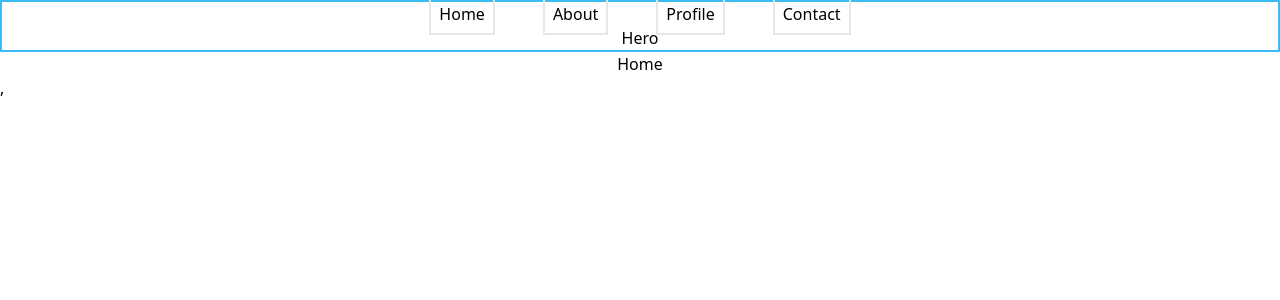
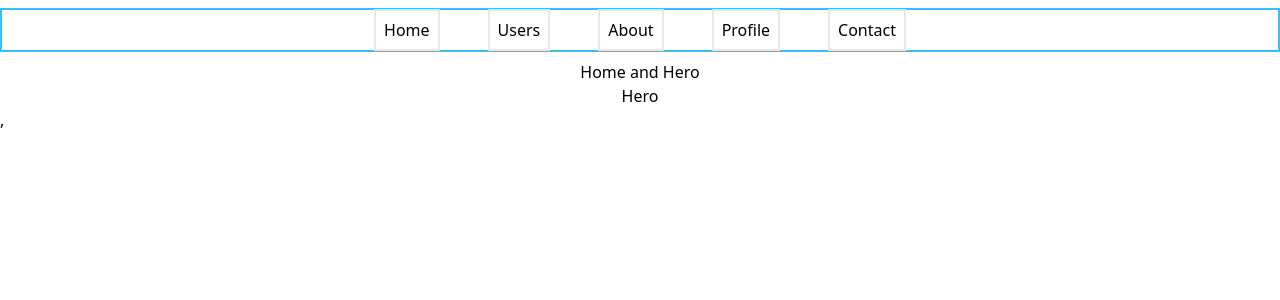
Before and after one commit to Toufiquer/p6-react-router, a React (Create React App) app: page / in a window 1280 px wide. Shown: the top 300 px of the page. Built offline with nearby package versions, Linux system fonts and the light colour scheme.

Commit message:
design done next nested route

```diff
--- a/src/App.js
+++ b/src/App.js
@@ -6,6 +6,7 @@ import Header from "./components/Header/Header";
 import Home from "./components/Home/Home";
 import NotFound from "./components/NotFound/NotFound";
 import Profile from "./components/Profile/Profile";
+import Users from "./components/Users/Users";
 
 function App() {
   return (
@@ -17,6 +18,7 @@ function App() {
         <Route path="/about" element={<About></About>}></Route>
         <Route path="/profile" element={<Profile></Profile>}></Route>
         <Route path="/contact" element={<Contact></Contact>}></Route>
+        <Route path="/users" element={<Users></Users>}></Route>
         <Route path="*" element={<NotFound></NotFound>}></Route>
       </Routes>
     </div>
--- a/src/components/Header/Header.js
+++ b/src/components/Header/Header.js
@@ -1,12 +1,10 @@
 import React from "react";
-import Hero from "./Hero/Hero";
 import Navbar from "./Navbar/Navbar";
 
 const Header = () => {
   return (
-    <div className="border-2 border-sky-400 border-solid">
+    <div className="border-2 border-sky-400 border-solid my-2 py-2">
       <Navbar></Navbar>
-      <Hero></Hero>
     </div>
   );
 };
--- a/src/components/Header/Navbar/Navbar.js
+++ b/src/components/Header/Navbar/Navbar.js
@@ -6,6 +6,9 @@ const Navbar = () => {
     <div>
       <Link className="p-2 border-2 border-solid mx-6 my-2" to="/home">
         Home
+      </Link>
+      <Link className="p-2 border-2 border-solid mx-6 my-2" to="/users">
+        Users
       </Link>
       <Link className="p-2 border-2 border-solid mx-6 my-2" to="/about">
         About
--- a/src/components/Home/Home.js
+++ b/src/components/Home/Home.js
@@ -1,7 +1,12 @@
 import React from "react";
-
+import Hero from "../Hero/Hero";
 const Home = () => {
-  return <div>Home</div>;
+  return (
+    <div>
+      <h2>Home and Hero</h2>
+      <Hero></Hero>
+    </div>
+  );
 };
 
 export default Home;
--- /dev/null
+++ b/src/components/User/User.js
@@ -0,0 +1,13 @@
+import React from "react";
+
+const User = ({ user: { name, id } }) => {
+  return (
+    <div>
+      <h2 className="font-bold p-2 m-2 hover:bg-blue-800 hover:text-white hover:cursor-pointer border-2 border-solid border-blue-400">
+        Name: {name}, ID: {id}
+      </h2>
+    </div>
+  );
+};
+
+export default User;
--- /dev/null
+++ b/src/components/Users/Users.js
@@ -0,0 +1,23 @@
+import React, { useEffect, useState } from "react";
+import User from "../User/User";
+
+const Users = () => {
+  const [users, setUsers] = useState([]);
+  useEffect(() => {
+    fetch("https://jsonplaceholder.typicode.com/users")
+      .then((res) => res.json())
+      .then((data) => setUsers(data));
+  }, []);
+  return (
+    <div className="grid grid-cols-[350px_1fr]">
+      <div className="bg-blue-200 w-full min-h-screen">
+        {users.map((user) => (
+          <User user={user} key={user.id}></User>
+        ))}
+      </div>
+      <div className="bg-blue-400 w-full min-h-screen"></div>
+    </div>
+  );
+};
+
+export default Users;
```
Also changed, not shown: src/components/Hero/Hero.js (renamed from src/components/Header/Hero/Hero.js).
